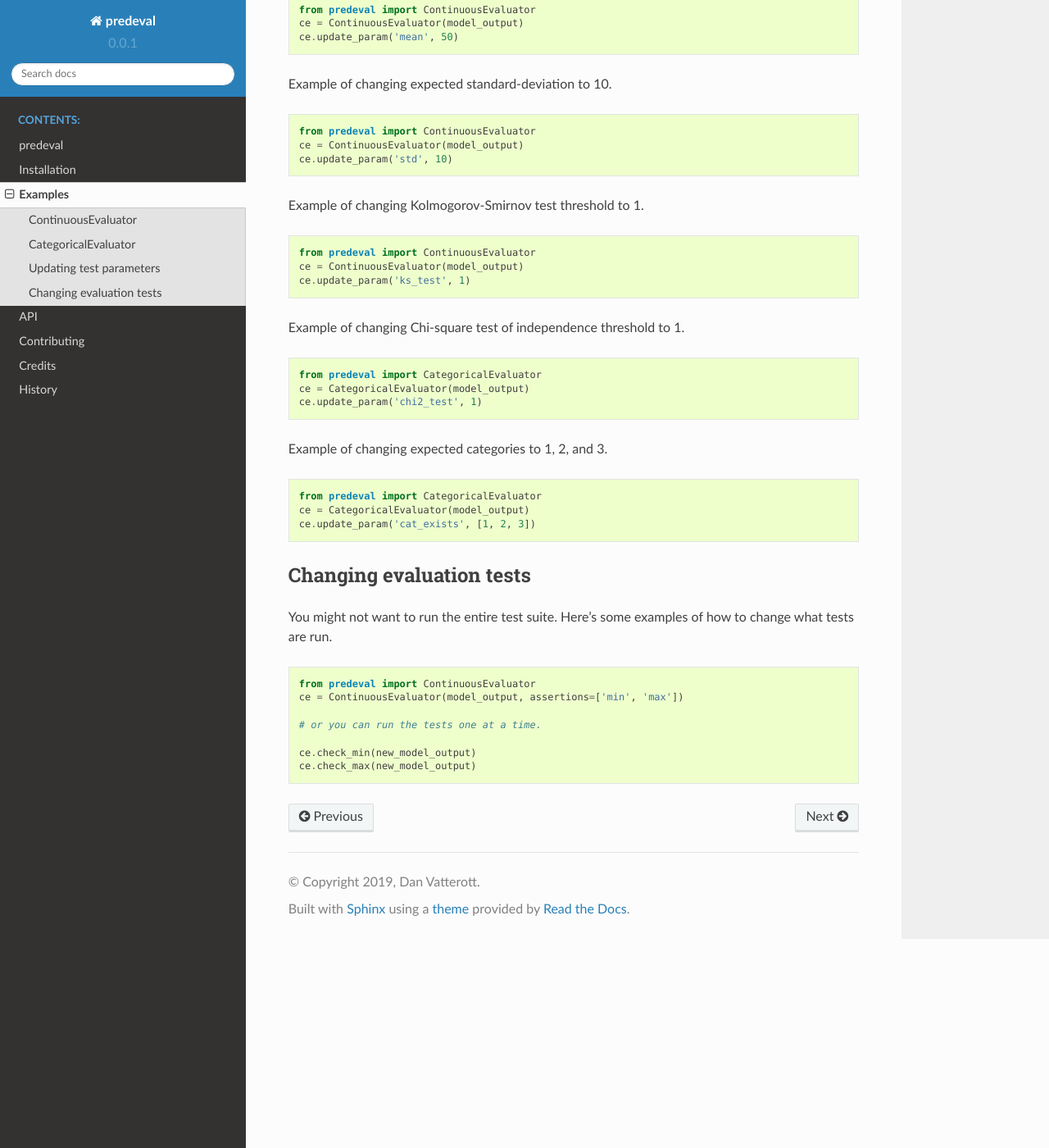
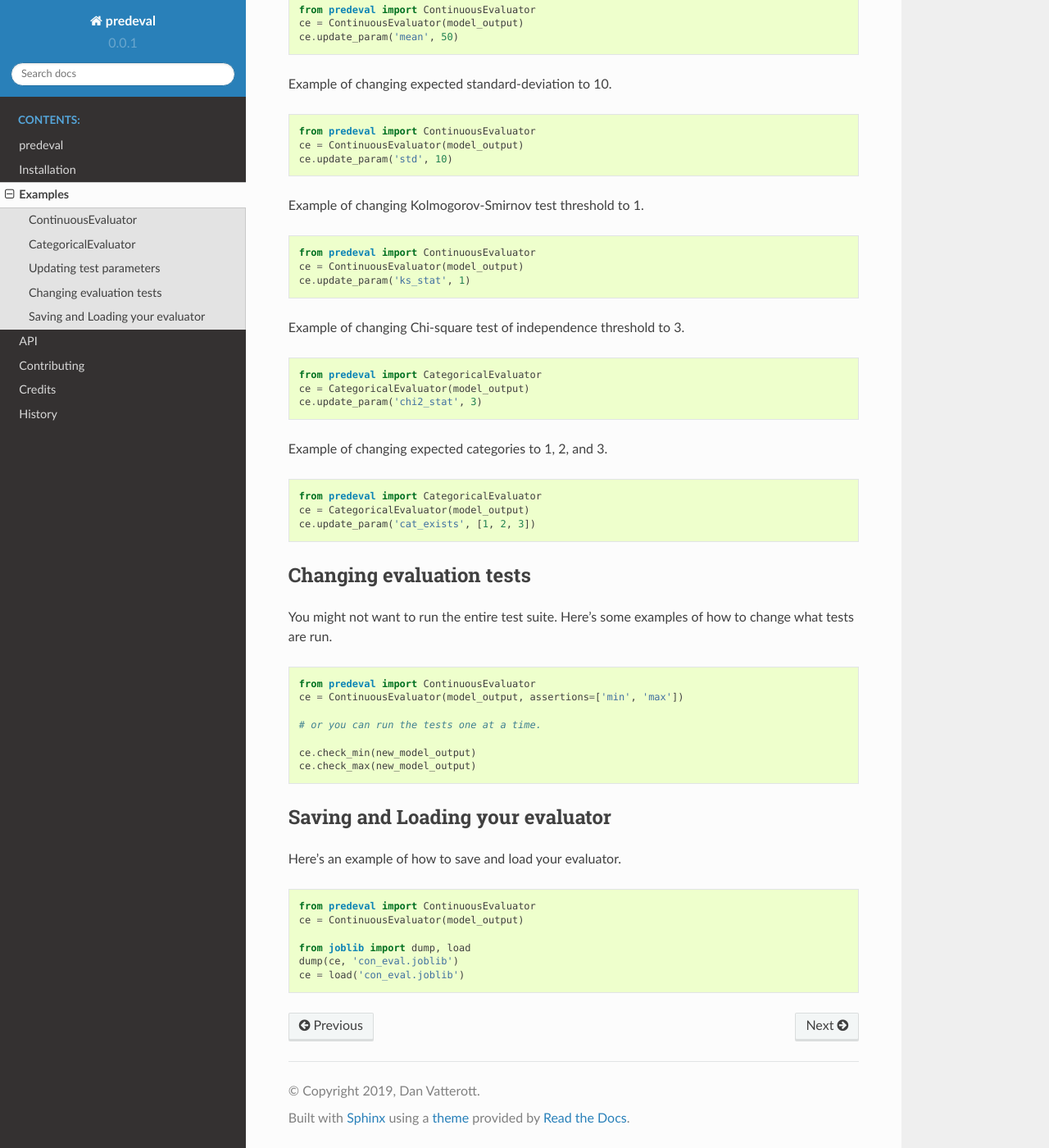
Before and after one commit to dvatterott/predeval, a Sphinx documentation site: the page built from docs/usage.rst, in a window 1280 px wide and 1400 px high, scrolled down 2397 px. Shown: the whole window at 82% size. Built offline with Sphinx 7.4.7 and the Read the Docs theme 2.0.0, drawn with Linux system fonts in a browser that asks for light colours.

```diff
--- a/HISTORY.rst
+++ b/HISTORY.rst
@@ -2,7 +2,7 @@
 History
 =======
 
-0.0.1 (2018-12-21)
+0.0.1 (2019-01-11)
 ------------------
 
 * First release on PyPI.
--- a/docs/usage.rst
+++ b/docs/usage.rst
@@ -148,15 +148,15 @@ Example of changing Kolmogorov-Smirnov test threshold to 1.
 
     from predeval import ContinuousEvaluator
     ce = ContinuousEvaluator(model_output)
-    ce.update_param('ks_test', 1)
+    ce.update_param('ks_stat', 1)
 
-Example of changing Chi-square test of independence threshold to 1.
+Example of changing Chi-square test of independence threshold to 3.
 
 .. code-block:: python3
 
     from predeval import CategoricalEvaluator
     ce = CategoricalEvaluator(model_output)
-    ce.update_param('chi2_test', 1)
+    ce.update_param('chi2_stat', 3)
 
 Example of changing expected categories to 1, 2, and 3.
 
@@ -181,3 +181,17 @@ You might not want to run the entire test suite. Here's some examples of how to
 
     ce.check_min(new_model_output)
     ce.check_max(new_model_output)
+
+Saving and Loading your evaluator
+========
+
+Here's an example of how to save and load your evaluator.
+
+.. code-block:: python3
+
+    from predeval import ContinuousEvaluator
+    ce = ContinuousEvaluator(model_output)
+
+    from joblib import dump, load
+    dump(ce, 'con_eval.joblib')
+    ce = load('con_eval.joblib')
--- a/setup.py
+++ b/setup.py
@@ -11,7 +11,7 @@ with open('README.rst') as readme_file:
 with open('HISTORY.rst') as history_file:
     HISTORY = history_file.read()
 
-REQUIREMENTS = ['numpy>=1.9.0', 'scipy>=1.0.0']
+REQUIREMENTS = ['numpy>=1.9.0', 'scipy>=1.0.0', 'joblib>=0.11']
 
 SETUP_REQUIREMENTS = ['pytest-runner', ]
 
```
Also changed, not shown: 4 other files.
